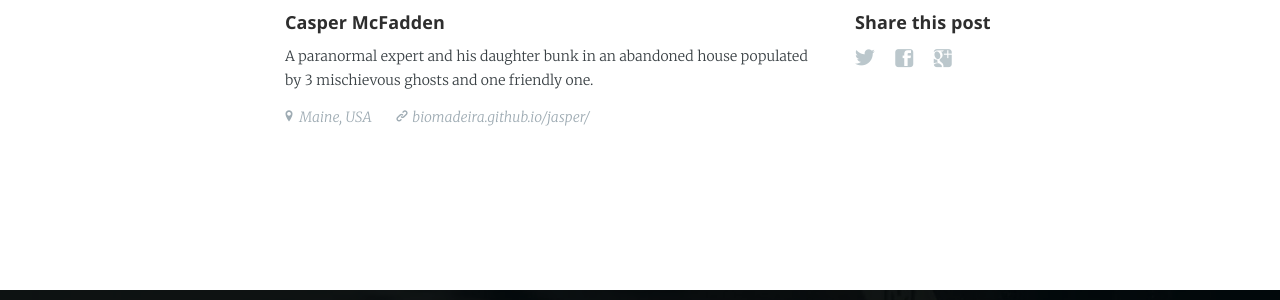
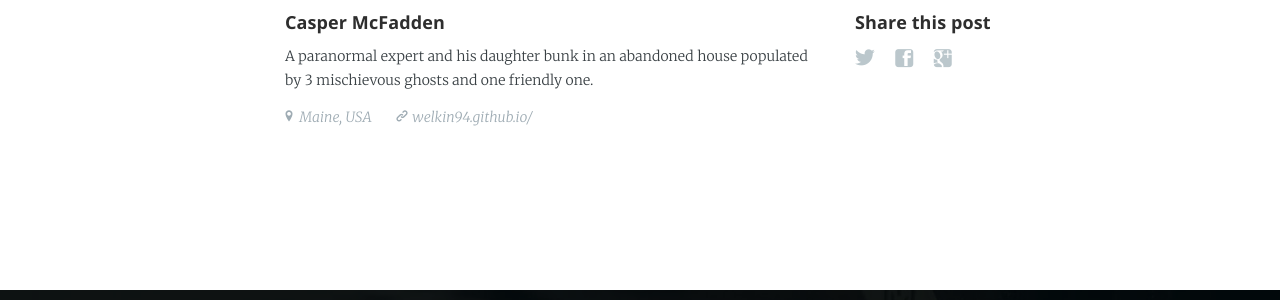
Before and after one commit to welkin94/welkin94.github.io, a Jekyll site: the page built from _posts/1863-11-19-gettysburg-address.md, in a window 1280 px wide. Shown: the part 1211-1511 px from the top of the page. Built offline with Jekyll 4.4.1, drawn with Linux system fonts in a browser that asks for light colours; nearby versions of some CDN libraries.

Commit message:
Update _config.yml

```diff
--- a/_config.yml
+++ b/_config.yml
@@ -16,10 +16,10 @@ author: 'Casper McFadden'
 nickname: casper
 bio: 'A paranormal expert and his daughter bunk in an abandoned house populated by 3 mischievous ghosts and one friendly one.'
 location: 'Maine, USA'
-url: 'http://biomadeira.github.io/jasper/'
+url: 'http://welkin94.github.io'
 image: 'assets/images/casper.png'
 
-short_url: 'biomadeira.github.io/jasper/'
+short_url: 'welkin94.github.io/'
 google_analytics: UA-69281367-1
 disqus: username
 # edit baseurl to simply '/' if using as your personal page (instead of a project page)
@@ -56,13 +56,13 @@ exclude: [vendor]
 # or "master" otherwise
 safe: false
 lsi: false
-username: biomadeira
-repo: jasper
+username: welkin94
+repo: welkin94.github.io
 branch: master
-relative_source: ../jasper/
+relative_source: ../welkin94.github.io/
 destination: ../jasper-pages/
-production_url:  https://biomadeira.github.io/jasper/
-source_url:      https://github.com/biomadeira/jasper/
+production_url:  https://welkin94.github.io/
+source_url:      https://github.com/welkin94/welkin94.github.io/
 
 exclude:
   - README.md
```
